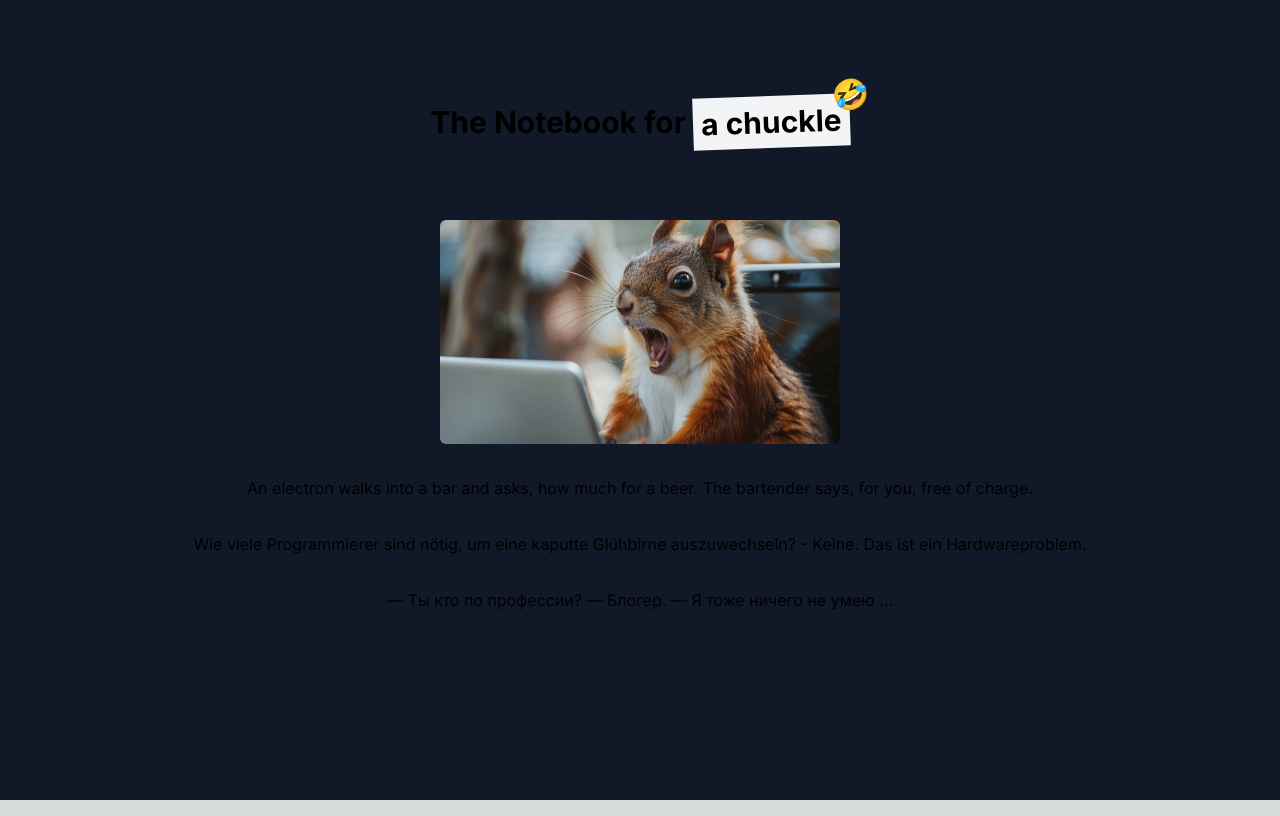
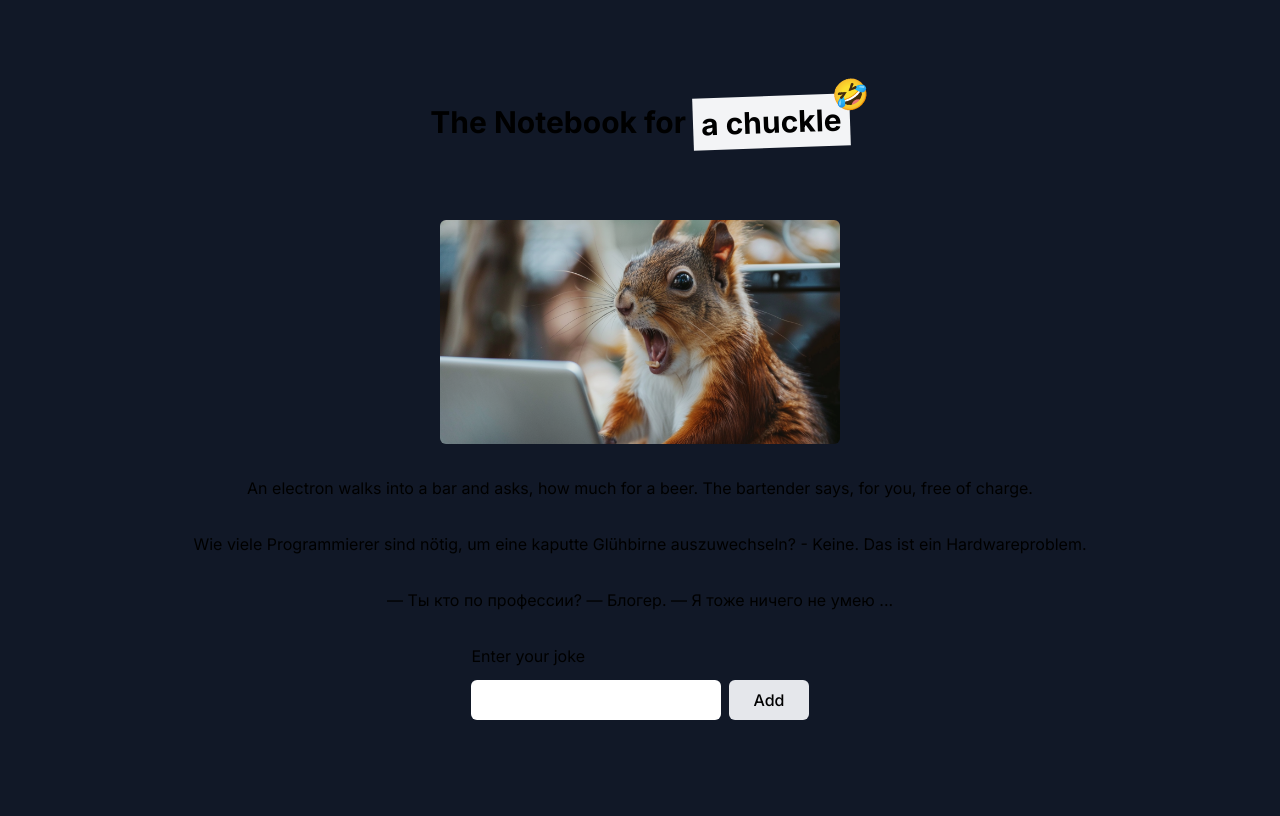
Before and after one commit to Kheirah/joke-notebook, a Next.js app: page / in a window 1280 px wide. Built offline with nearby package versions, Linux system fonts and the light colour scheme.

Commit message:
add form with handle function

```diff
--- a/app/page.js
+++ b/app/page.js
@@ -30,6 +30,17 @@ function generateRandomString() {
 
 export default function Home() {
   const [jokes, setJokes] = useState(initialJokes)
+  const [joke, setJoke] = useState({
+    id: generateRandomString(),
+    content: '',
+    highlight: '',
+  })
+
+  function handleAddJoke(event) {
+    event.preventDefault()
+    setJokes([...jokes, joke])
+    setJoke({ id: generateRandomString(), content: '', highlight: '' })
+  }
 
   return (
     <main className="flex min-h-screen flex-col items-center space-y-8 bg-gray-900 p-24">
@@ -52,7 +63,27 @@ export default function Home() {
         <div key={individualJoke.id}>{individualJoke.content}</div>
       ))}
 
-      {/* Form */}
+      <form className="space-y-3" onSubmit={handleAddJoke}>
+        <label htmlFor="joke" className="block">
+          Enter your joke
+        </label>
+        <input
+          id="joke"
+          type="text"
+          value={joke.content}
+          onChange={(event) =>
+            setJoke({ ...joke, content: event.target.value, highlight: '' })
+          }
+          className="rounded-md px-2 py-1 leading-8 text-black"
+        />
+        <button
+          type="submit"
+          className="ml-2 rounded-md bg-gray-200 px-6 py-2 font-medium text-black"
+        >
+          Add
+        </button>
+      </form>
+
       {/* Preview */}
     </main>
   )
```
